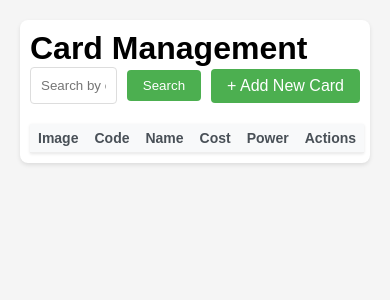
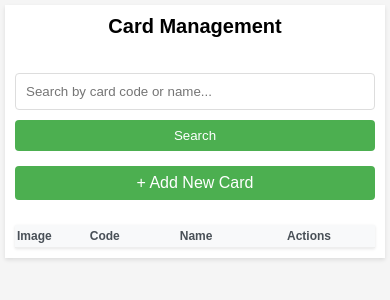
Before and after one commit to btawa/MarcieAPI, a Flask app: template templates/card_list.html in a window 390 px wide. Shown: the top 300 px of the page. Run offline with Flask 3, Linux system fonts and the light colour scheme; the template is opened without the code that fills it, so the values that code supplies are empty; parts of the project's set-up code (start-up, migrations or seed data) failed here and were passed over.

Commit message:
Create mobile-friendly card management page
- Implement responsive navigation matching management page style
- Hide Cost and Power columns on tablet/mobile for better space usage
- Add dynamic table sizing with percentage-based column widths (20%, 25%, 30%, 25%)
- Stack action buttons vertically on mobile with touch-friendly sizing
- Optimize search form layout for mobile with full-width buttons
- Add consistent nav-link hover effects across all admin pages
- Show only essential columns on mobile: Image, Code, Name, Actions

🤖 Generated with [Claude Code](https://claude.ai/code)

Co-Authored-By: Claude <noreply@anthropic.com>

```diff
--- a/templates/card_list.html
+++ b/templates/card_list.html
@@ -183,7 +183,145 @@
                 font-size: 14px;
             }
         }
+        @media (max-width: 768px) {
+            body {
+                padding: 10px;
+            }
+            .container {
+                padding: 15px;
+                margin: 0;
+                max-width: 100%;
+            }
+            .page-header {
+                flex-direction: column;
+                align-items: flex-start;
+                gap: 10px;
+                margin-bottom: 20px;
+            }
+            .nav-links {
+                width: 100%;
+                justify-content: flex-start;
+                gap: 12px;
+                flex-wrap: wrap;
+            }
+            .nav-links span {
+                font-size: 13px;
+            }
+            .nav-links a {
+                font-size: 13px;
+            }
+            .search-form {
+                flex-wrap: wrap;
+                gap: 8px;
+                width: 100%;
+            }
+            .search-form .search-box {
+                min-width: 200px;
+                flex: 1;
+            }
+            h1 {
+                font-size: 24px;
+            }
+            .cards-table {
+                width: 100%;
+                table-layout: fixed;
+            }
+            .cards-table th:nth-child(1), /* Image */
+            .cards-table td:nth-child(1) {
+                width: 20%;
+            }
+            .cards-table th:nth-child(2), /* Code */
+            .cards-table td:nth-child(2) {
+                width: 25%;
+            }
+            .cards-table th:nth-child(3), /* Name */
+            .cards-table td:nth-child(3) {
+                width: 30%;
+            }
+            .cards-table th:nth-child(8), /* Actions */
+            .cards-table td:nth-child(8) {
+                width: 25%;
+            }
+            /* Hide Cost and Power columns */
+            .cards-table th:nth-child(6),
+            .cards-table td:nth-child(6),
+            .cards-table th:nth-child(7),
+            .cards-table td:nth-child(7) {
+                display: none;
+            }
+        }
         @media (max-width: 480px) {
+            body {
+                padding: 5px;
+            }
+            .container {
+                padding: 10px;
+                border-radius: 0;
+            }
+            h1 {
+                font-size: 20px;
+            }
+            .nav-links span {
+                display: none;
+            }
+            .nav-links {
+                gap: 10px;
+            }
+            .nav-links a {
+                font-size: 12px;
+            }
+            .search-form {
+                flex-direction: column;
+                width: 100%;
+            }
+            .search-form .search-box {
+                width: 100%;
+                margin-bottom: 8px;
+                box-sizing: border-box;
+            }
+            .search-form .edit-btn {
+                width: 100%;
+                text-align: center;
+                margin-bottom: 5px;
+                box-sizing: border-box;
+            }
+            .cards-table th,
+            .cards-table td {
+                padding: 4px 2px;
+                font-size: 12px;
+            }
+            .card-image {
+                width: 25px;
+                height: 35px;
+            }
+            .card-name {
+                font-size: 11px;
+                line-height: 1.2;
+            }
+            .card-code {
+                font-size: 10px;
+            }
+            .action-buttons {
+                display: flex;
+                flex-direction: column;
+                gap: 3px;
+                width: 100%;
+            }
+            .action-buttons .edit-btn,
+            .action-buttons .delete-btn {
+                font-size: 9px;
+                padding: 6px 4px;
+                width: 100%;
+                box-sizing: border-box;
+                text-align: center;
+                border-radius: 3px;
+                text-decoration: none;
+                display: block;
+                margin: 0;
+                min-height: 24px;
+                line-height: 1.2;
+            }
+            /* Hide Element and Type columns on very small screens */
             .cards-table th:nth-child(4),
             .cards-table td:nth-child(4),
             .cards-table th:nth-child(5),
@@ -191,27 +329,40 @@
                 display: none;
             }
         }
+        .nav-link {
+            color: #6c757d;
+            text-decoration: none;
+            font-size: 14px;
+            padding: 6px 8px;
+            border-radius: 4px;
+            transition: all 0.2s ease;
+        }
+        .nav-link:hover {
+            color: #007bff;
+            background-color: rgba(0, 123, 255, 0.1);
+            text-decoration: none;
+        }
     </style>
 </head>
 <body>
     <div class="container">
-        <div style="display: flex; justify-content: space-between; align-items: center;">
+        <div class="page-header" style="display: flex; justify-content: space-between; align-items: center; flex-wrap: wrap; gap: 15px;">
             <h1 style="margin: 0;">Card Management</h1>
-            <div style="display: flex; gap: 10px; align-items: center;">
+            <div class="nav-links" style="display: flex; gap: 10px; align-items: center;">
                 {% if session.admin_username %}
                     <span style="color: #6c757d; font-size: 14px;">Welcome, {{ session.admin_username }}</span>
-                    <a href="/admin/management" style="color: #6c757d; text-decoration: none; font-size: 14px;">Management</a>
-                    <a href="/admin/logout" style="color: #6c757d; text-decoration: none; font-size: 14px;">Logout</a>
+                    <a href="/admin/management" class="nav-link">Management</a>
+                    <a href="/admin/logout" class="nav-link">Logout</a>
                 {% endif %}
             </div>
         </div>
 
-        <form method="GET" style="display: flex; gap: 10px; align-items: center; margin-bottom: 20px;">
+        <form class="search-form" method="GET" style="display: flex; gap: 10px; align-items: stretch; margin-bottom: 20px;">
             <input type="text" name="search" class="search-box"
                    placeholder="Search by card code or name..."
                    value="{{ search_term or '' }}" style="flex: 1; margin: 0;">
-            <button type="submit" class="edit-btn" style="padding: 8px 16px;">Search</button>
-            <a href="/admin/card/new" class="edit-btn" style="text-decoration: none; padding: 8px 16px;">+ Add New Card</a>
+            <button type="submit" class="edit-btn" style="padding: 8px 16px; white-space: nowrap;">Search</button>
+            <a href="/admin/card/new" class="edit-btn" style="text-decoration: none; padding: 8px 16px; white-space: nowrap;">+ Add New Card</a>
         </form>
 
         <table class="cards-table">
```
